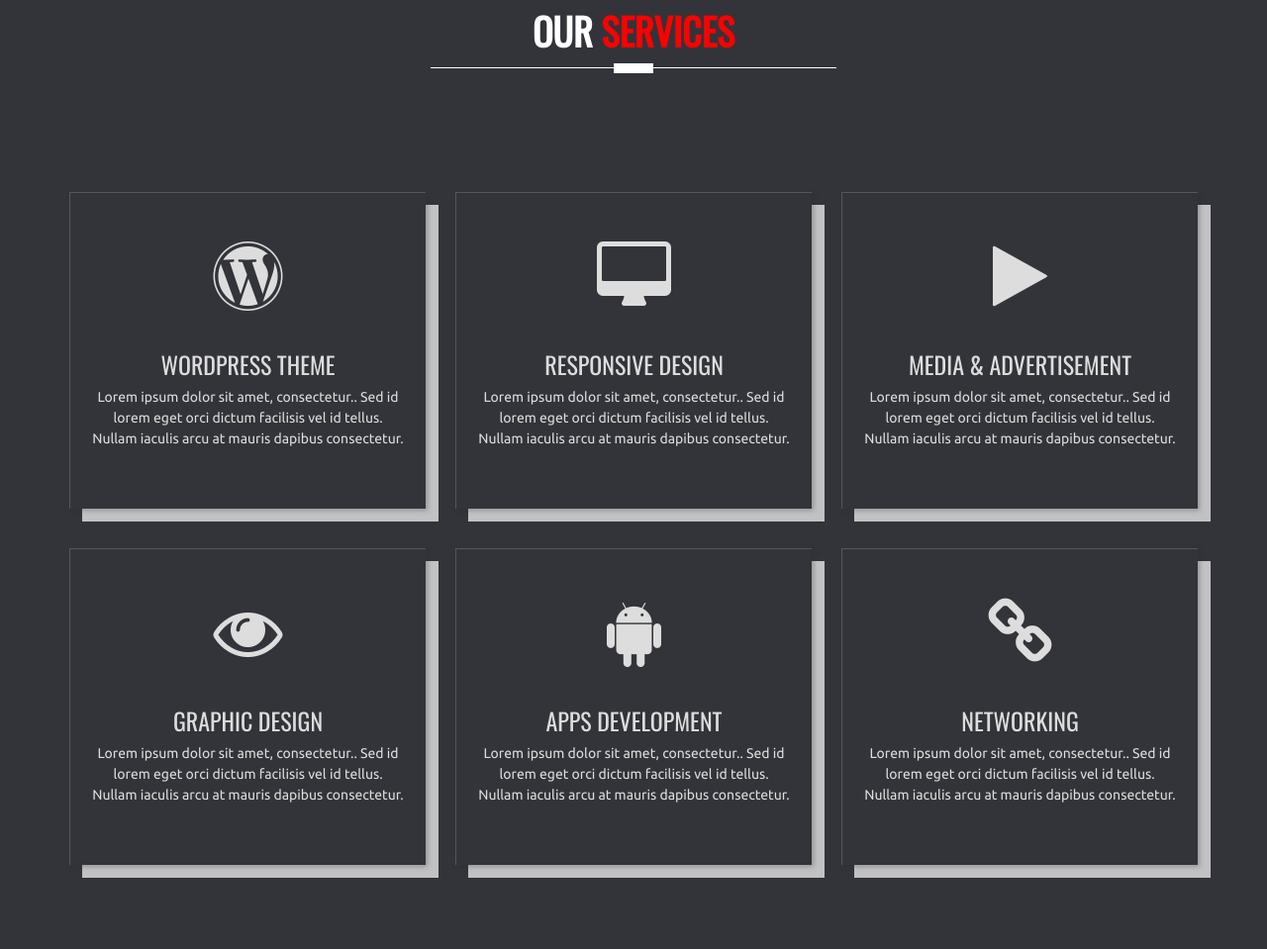
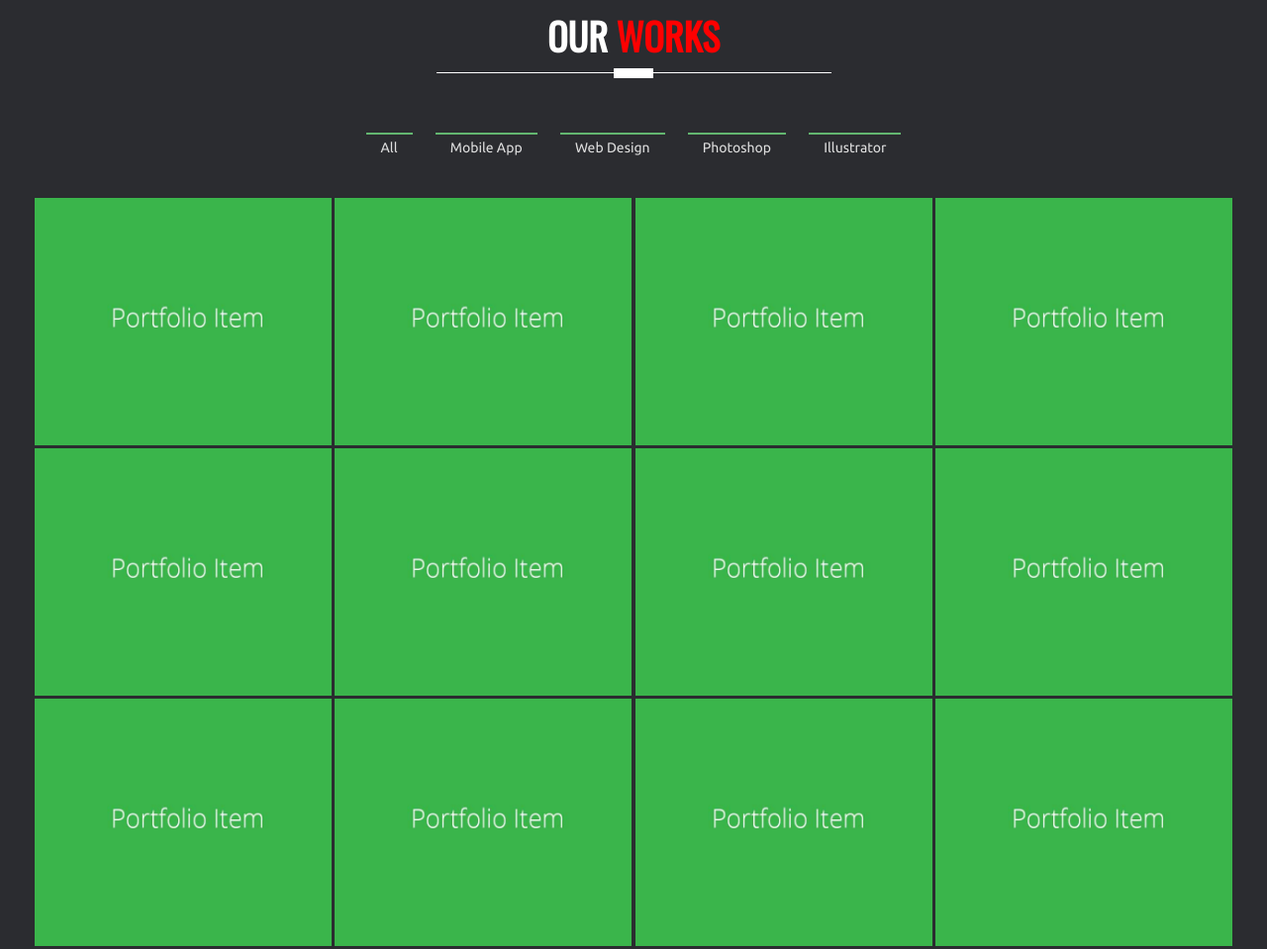
Before and after one commit to shweta-deosarkar/SHELL-Website, a plain HTML site: page SHELL Main Page/index.html in a window 1280 px wide. Shown: the part 2425-3384 px from the top of the page at 99% size. Drawn offline with nearby package versions, Linux system fonts and the light colour scheme; some packages are replaced by stand-ins of ours; no server answers; animation ran at ten frames a second.

Commit message:
services section removed

```diff
--- a/SHELL Main Page/index.html
+++ b/SHELL Main Page/index.html
@@ -378,95 +378,6 @@
 		</section>   <!-- end section -->
 
 
-		<!-- Start Services Section
-		==================================== -->
-
-		<section id="services" class="bg-one">
-			<div class="container">
-				<div class="row">
-
-					<!-- section title -->
-					<div class="title text-center wow fadeIn" data-wow-duration="500ms">
-						<h2>Our <span class="color">Services</span></h2>
-						<div class="border"></div>
-					</div>
-					<!-- /section title -->
-
-                    <!-- Single Service Item -->
-					<article class="col-md-4 col-sm-6 col-xs-12 wow fadeInUp" data-wow-duration="500ms">
-						<div class="service-block text-center">
-							<div class="service-icon text-center">
-								<i class="fa fa-wordpress fa-5x"></i>
-							</div>
-							<h3>WordPress Theme</h3>
-							<p>Lorem ipsum dolor sit amet, consectetur.. Sed id lorem eget orci dictum facilisis vel id tellus. Nullam iaculis arcu at mauris dapibus consectetur.</p>
-						</div>
-					</article>
-                    <!-- End Single Service Item -->
-
-                    <!-- Single Service Item -->
-					<article class="col-md-4 col-sm-6 col-xs-12 wow fadeInUp" data-wow-duration="500ms" data-wow-delay="200ms">
-						<div class="service-block text-center">
-							<div class="service-icon text-center">
-								<i class="fa fa-desktop fa-5x"></i>
-							</div>
-							<h3>Responsive Design</h3>
-							<p>Lorem ipsum dolor sit amet, consectetur.. Sed id lorem eget orci dictum facilisis vel id tellus. Nullam iaculis arcu at mauris dapibus consectetur.</p>
-						</div>
-					</article>
-                    <!-- End Single Service Item -->
-
-                    <!-- Single Service Item -->
-					<article class="col-md-4 col-sm-6 col-xs-12 wow fadeInUp" data-wow-duration="500ms" data-wow-delay="400ms">
-						<div class="service-block text-center">
-							<div class="service-icon text-center">
-								<i class="fa fa-play fa-5x"></i>
-							</div>
-							<h3>Media &amp; Advertisement</h3>
-							<p>Lorem ipsum dolor sit amet, consectetur.. Sed id lorem eget orci dictum facilisis vel id tellus. Nullam iaculis arcu at mauris dapibus consectetur.</p>
-						</div>
-					</article>
-					<!-- End Single Service Item -->
-
-					<!-- Single Service Item -->
-					<article class="col-md-4 col-sm-6 col-xs-12 wow fadeInDown" data-wow-duration="500ms" data-wow-delay="200ms">
-						<div class="service-block text-center">
-							<div class="service-icon text-center">
-								<i class="fa fa-eye fa-5x"></i>
-							</div>
-							<h3>Graphic Design</h3>
-							<p>Lorem ipsum dolor sit amet, consectetur.. Sed id lorem eget orci dictum facilisis vel id tellus. Nullam iaculis arcu at mauris dapibus consectetur.</p>
-						</div>
-					</article>
-					<!-- End Single Service Item -->
-
-					<!-- Single Service Item -->
-					<article class="col-md-4 col-sm-6 col-xs-12 wow fadeInDown" data-wow-duration="500ms" data-wow-delay="400ms">
-						<div class="service-block text-center">
-							<div class="service-icon text-center">
-								<i class="fa fa-android fa-5x"></i>
-							</div>
-							<h3>Apps Development</h3>
-							<p>Lorem ipsum dolor sit amet, consectetur.. Sed id lorem eget orci dictum facilisis vel id tellus. Nullam iaculis arcu at mauris dapibus consectetur.</p>
-						</div>
-					</article>
-					<!-- End Single Service Item -->
-
-					<!-- Single Service Item -->
-					<article class="col-md-4 col-sm-6 col-xs-12 wow fadeInDown" data-wow-duration="500ms" data-wow-delay="600ms">
-						<div class="service-block text-center kill-margin-bottom">
-							<div class="service-icon text-center">
-								<i class="fa fa-link fa-5x"></i>
-							</div>
-							<h3>Networking</h3>
-							<p>Lorem ipsum dolor sit amet, consectetur.. Sed id lorem eget orci dictum facilisis vel id tellus. Nullam iaculis arcu at mauris dapibus consectetur.</p>
-						</div>
-					</article>
-					<!-- End Single Service Item -->
-
-				</div> 		<!-- End row -->
-			</div>   	<!-- End container -->
-		</section>   <!-- End section -->
 
 
 		<!-- Start Portfolio Section
```
